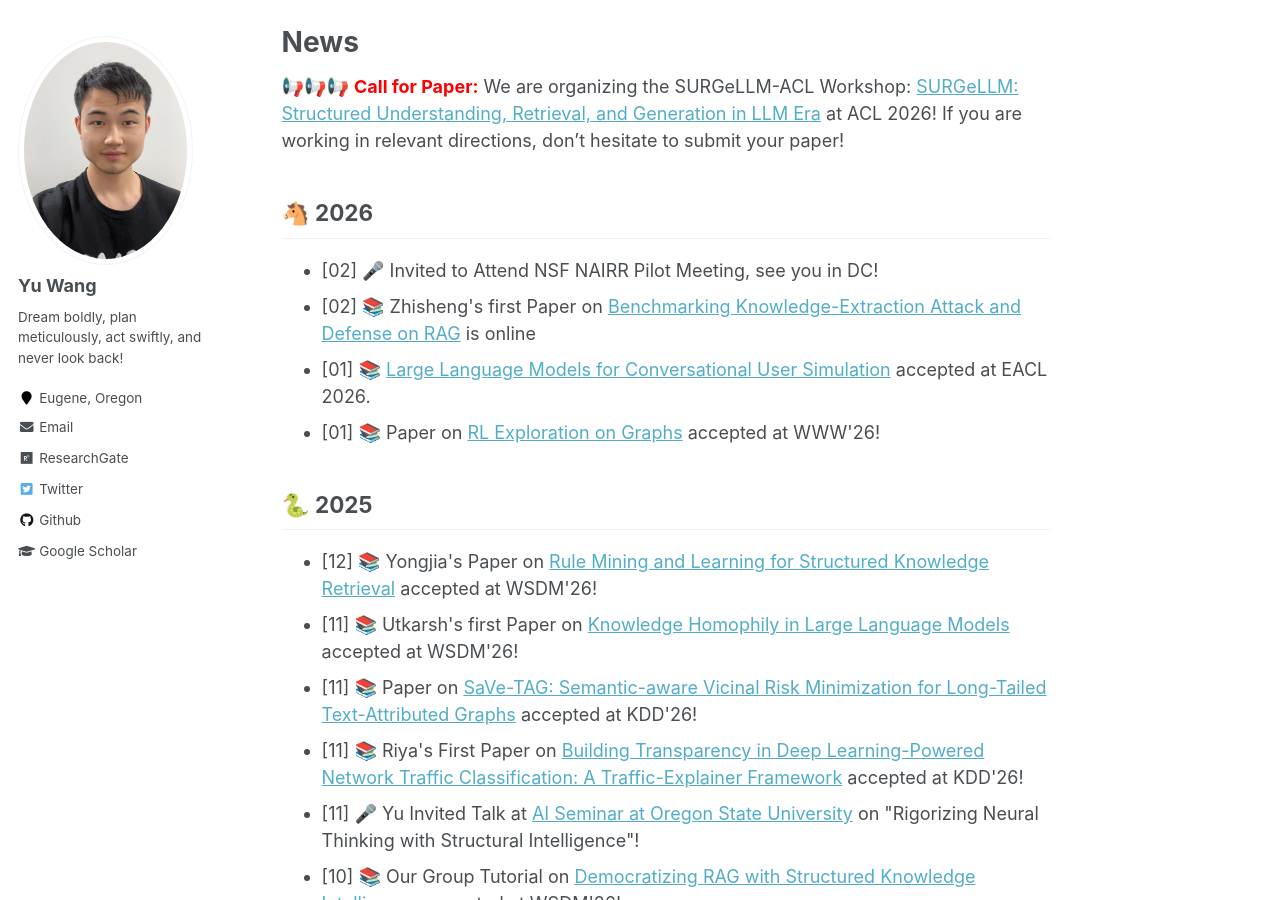
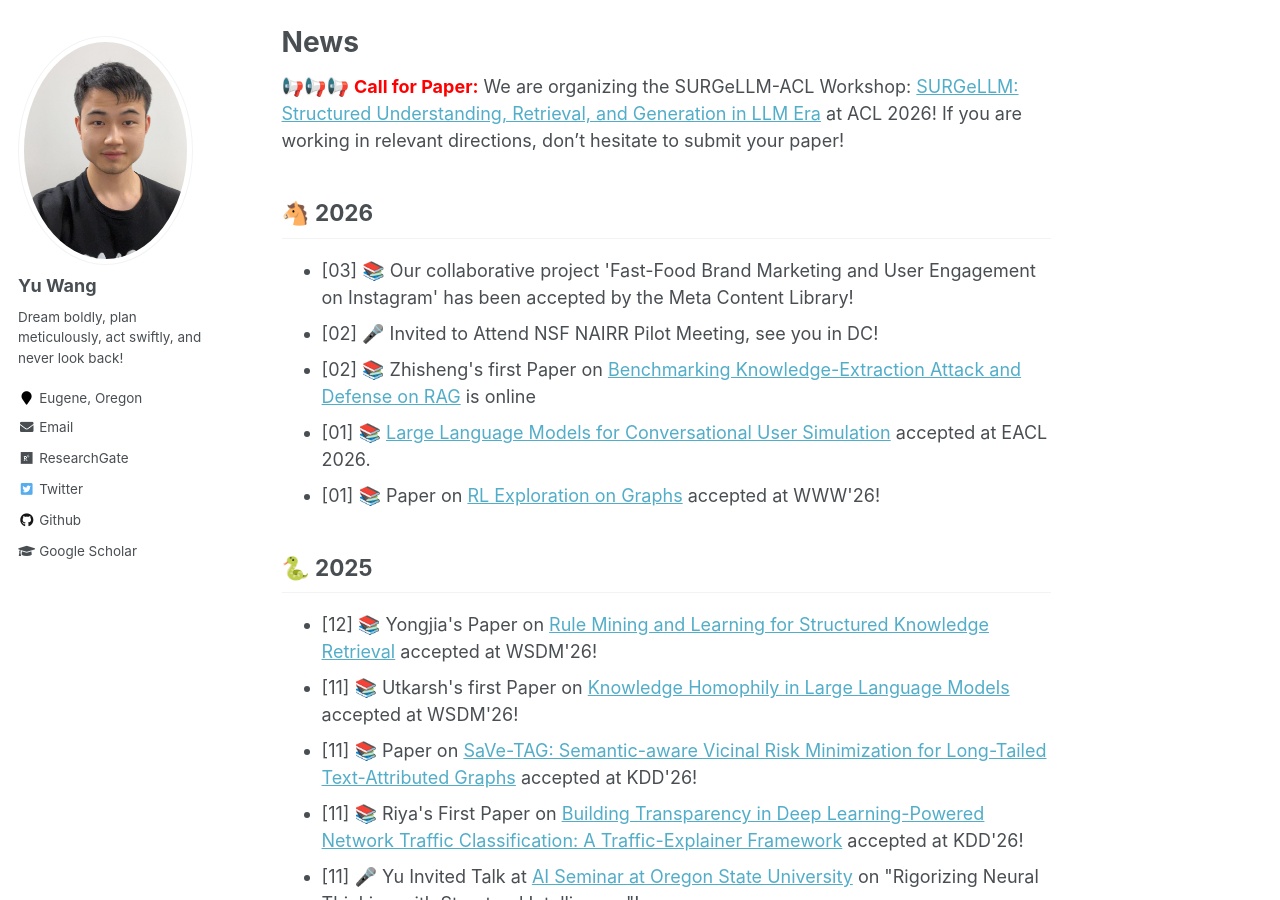
Before and after one commit to yuwang0103/yuwang0103.github.io, a Jekyll site: the page built from _pages/about.md, in a window 1280 px wide and 900 px high, scrolled down 1009 px. Built offline with Jekyll 4.4.1, drawn with Linux system fonts in a browser that asks for light colours.

Commit message:
Add Meta Content Library news item for 03/2026
Co-Authored-By: Claude Sonnet 4.6 <noreply@anthropic.com>

```diff
--- a/_pages/about.md
+++ b/_pages/about.md
@@ -36,6 +36,7 @@ News
 🐴 2026
 -----
 <ul>
+<li>[03] 📚 Our collaborative project 'Fast-Food Brand Marketing and User Engagement on Instagram' has been accepted by the Meta Content Library!</li>
 <li>[02] 🎤 Invited to Attend NSF NAIRR Pilot Meeting, see you in DC!</li>
 <li>[02] 📚 Zhisheng's first Paper on <a href="https://arxiv.org/abs/2602.09319">Benchmarking Knowledge-Extraction Attack and Defense on RAG</a> is online</li>
 <li>[01] 📚 <a href="http://ryanrossi.com/pubs/LLM-based_User_Simulated_Data_Generation_Survey.pdf"> Large Language Models for Conversational User Simulation</a> accepted at EACL 2026.</li>
```
